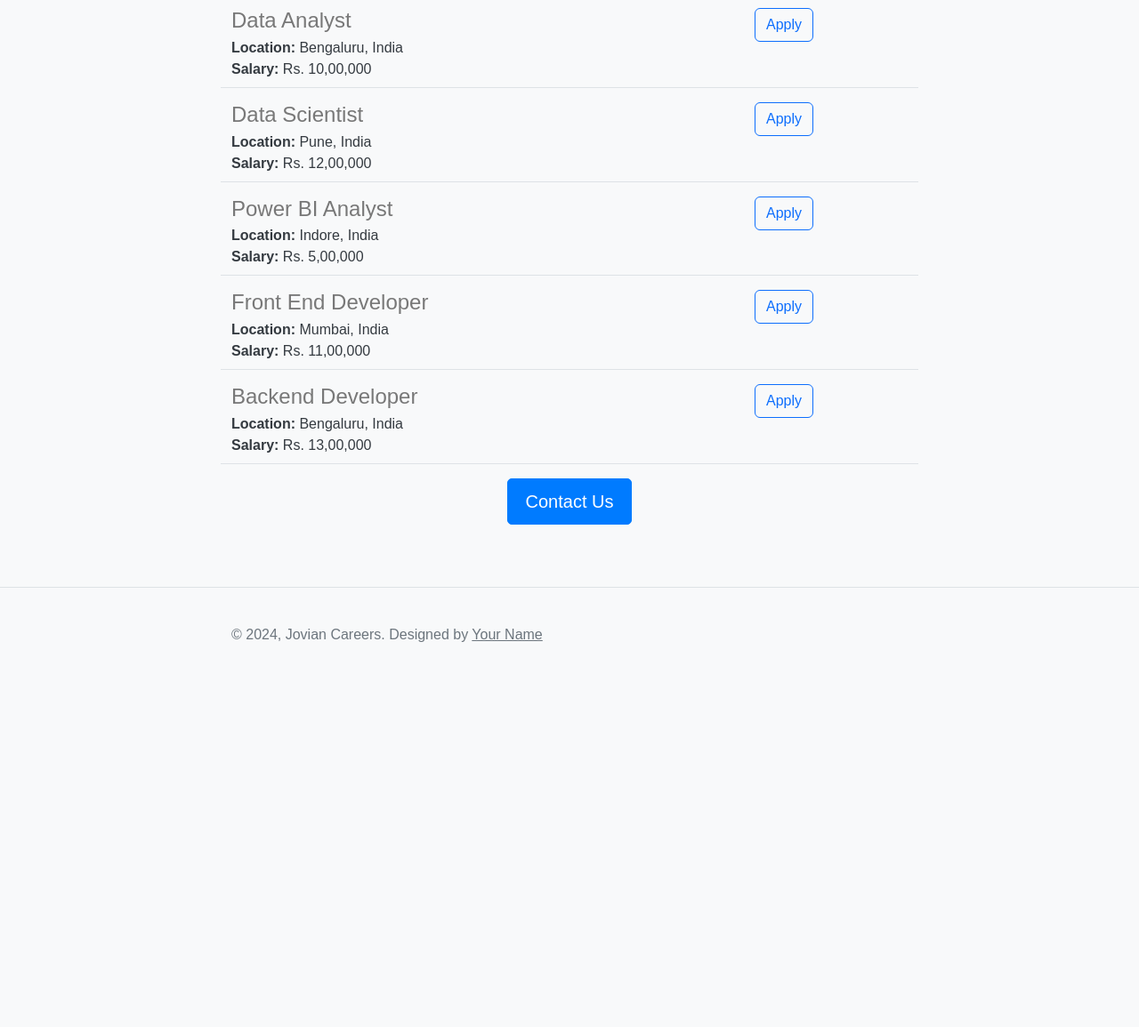
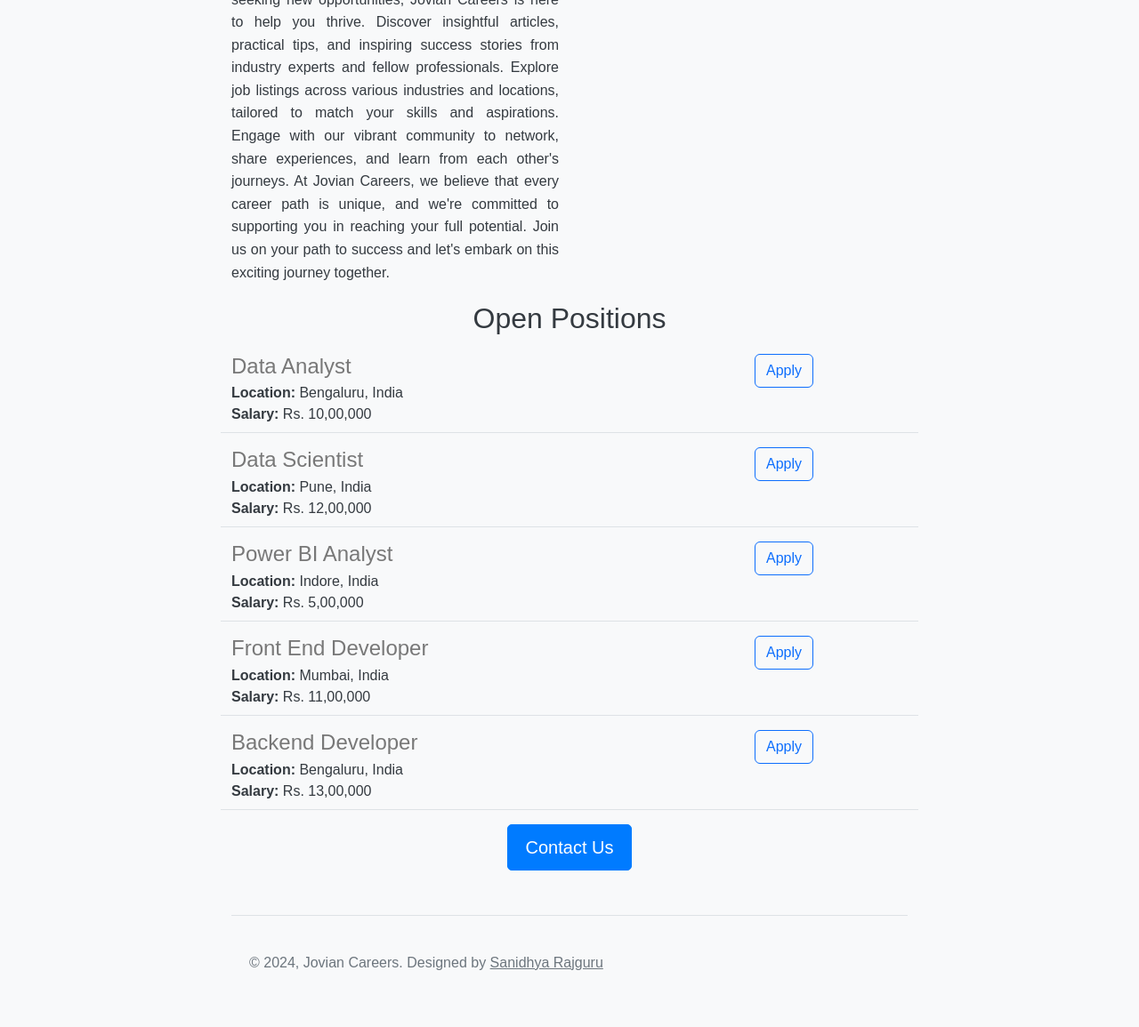
Before and after one commit to Sanidhya572/Jovian_Careers_Website, a Flask app: page / in a window 1280 px wide. Shown: the part 853-2008 px from the top of the page at 89% size. Before the commit the page ends 1575 px from the top, so only its background shows below. Run offline with Flask 3, Linux system fonts and the light colour scheme.

Commit message:
Added a navigation and content of the page

```diff
--- a/templates/home.html
+++ b/templates/home.html
@@ -78,6 +78,7 @@
 </head>
 
 <body>
+    {% include 'nav.html' %}
     <div class="container">
         <h1>Jovian Careers</h1>
         <img class="img-fluid" id="banner" src="{{ url_for('static', filename='banner.jpg') }}" alt="Banner">
@@ -86,29 +87,45 @@
         <div style="margin-top: 30px;"></div>
 
         <h2>About Jovian</h2>
-        <p>Welcome to Jovian Careers, your go-to platform for career guidance, job opportunities, and professional
+        <div class="row" style="margin-bottom: 16px;">
+            <div class="col-md-6">
+                <p>Welcome to Jovian Careers, your go-to platform for career guidance, job opportunities, and
+                    professional
                     development resources.
 
-            At Jovian Careers, we understand that navigating the job market can be overwhelming. That's why we're
+                    At Jovian Careers, we understand that navigating the job market can be overwhelming. That's why
+                    we're
                     dedicated
                     to providing you with the tools and support you need to succeed in your career journey.
 
-            Our mission is to empower individuals like you to achieve your career goals by offering comprehensive
+                    Our mission is to empower individuals like you to achieve your career goals by offering
+                    comprehensive
                     resources,
-            expert advice, and personalized guidance every step of the way. Whether you're a recent graduate exploring
-            career options or a seasoned professional seeking new opportunities, Jovian Careers is here to help you
+                    expert advice, and personalized guidance every step of the way. Whether you're a recent graduate
+                    exploring
+                    career options or a seasoned professional seeking new opportunities, Jovian Careers is here to help
+                    you
                     thrive.
 
-            Discover insightful articles, practical tips, and inspiring success stories from industry experts and fellow
-            professionals. Explore job listings across various industries and locations, tailored to match your skills
+                    Discover insightful articles, practical tips, and inspiring success stories from industry experts
+                    and fellow
+                    professionals. Explore job listings across various industries and locations, tailored to match your
+                    skills
                     and
-            aspirations. Engage with our vibrant community to network, share experiences, and learn from each other's
+                    aspirations. Engage with our vibrant community to network, share experiences, and learn from each
+                    other's
                     journeys.
 
-            At Jovian Careers, we believe that every career path is unique, and we're committed to supporting you in
-            reaching your full potential. Join us on your path to success and let's embark on this exciting journey
+                    At Jovian Careers, we believe that every career path is unique, and we're committed to supporting
+                    you in
+                    reaching your full potential. Join us on your path to success and let's embark on this exciting
+                    journey
                     together.
                 </p>
+            </div>
+            <div class="d-none d-md-block col-md-6">
+                <img src="/static/people.jpg" style="height: 320px; border-radius: 4px;">
+            </div>
 
             <h2>Open Positions</h2>
             <div>
@@ -118,13 +135,13 @@
                 {% endfor %}
             </div>
             <div class="text-center">
-            <button class="btn btn-primary btn-lg">Contact Us</button>
+                <a href=" mailto:hello@jovian.ai?subject=Question%20about%20job%20opening&body=My%20Question%3A%20%3Cyour%20question%20here%3E%0D%0A%0D%0A " class="btn btn-primary btn-lg">Contact Us</a>
             </div>
         </div>
 
         <footer class="footer">
             <div class="container">
-            <p>&copy; 2024, Jovian Careers. Designed by <a href="#">Your Name</a></p>
+                <p>&copy; 2024, Jovian Careers. Designed by <a href="#">Sanidhya Rajguru</a></p>
             </div>
         </footer>
 </body>
--- a/templates/jobitem.html
+++ b/templates/jobitem.html
@@ -4,7 +4,8 @@
         <div><b>Location:</b> {{job['Location']}}</div>
         <div><b>Salary:</b> {{job['Salary']}}</div>
     </div>
-    <div class="col-3">
-        <button type="button" class="btn btn-outline-primary">Apply</button>
+    <div class="col-2 padding-right:16px">
+        <a href=" mailto:hello@jovian.ai?subject=Application%20for%20{{job['title']}}&body=My%20name%3A%20%3Cyour%20name%20here%3E%0D%0AMy%20Resume%20Link%3A%20%3Cresume%20link%3E%0D%0AMy%20LinkedIn%20link%3A%20%3Clinkedin%20in%3E%0D%0A "
+            type="button" class="btn btn-outline-primary float-right align-middle">Apply</a>
     </div>
 </div>
--- /dev/null
+++ b/templates/nav.html
@@ -0,0 +1,9 @@
+<nav class="navbar bg-body-tertiary fixed-top bg-white">
+    <div class="container-fluid">
+        <a class="navbar-brand" href="#">
+            <img src="static/logo.svg" alt="Logo" width="30" height="24" class="d-inline-block align-text-top">
+            Jovian
+        </a>
+    </div>
+</nav>
+<div style="height: 56px;"></div>
```
Also changed, not shown: static/logo.svg (added), 1 other file. Lines whose indentation alone changed are shown as unchanged.
